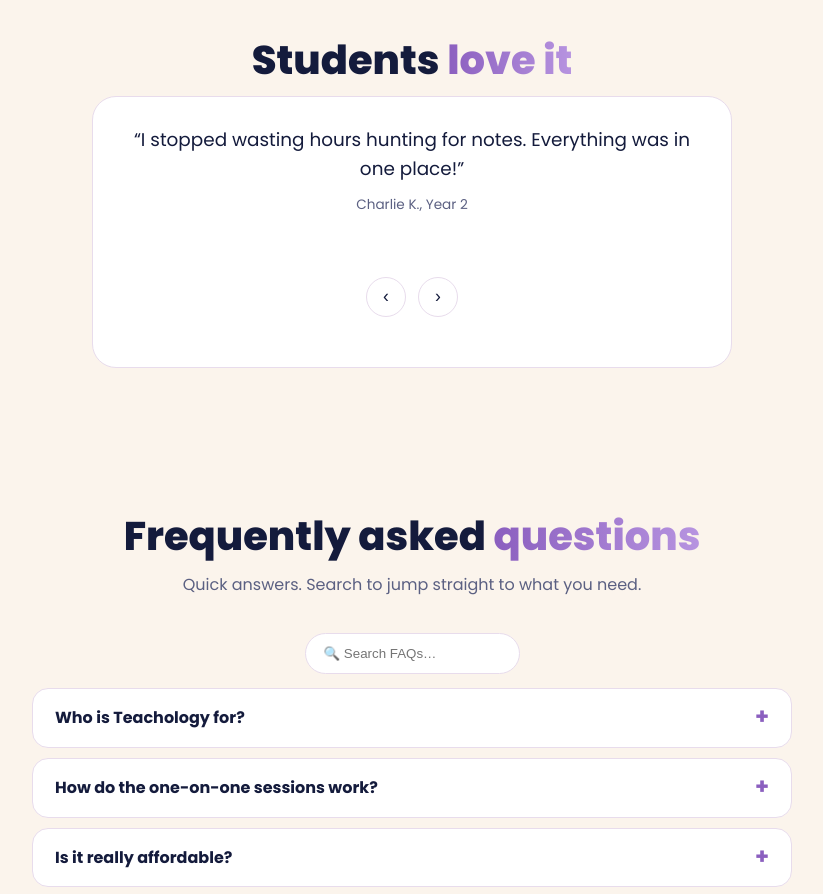
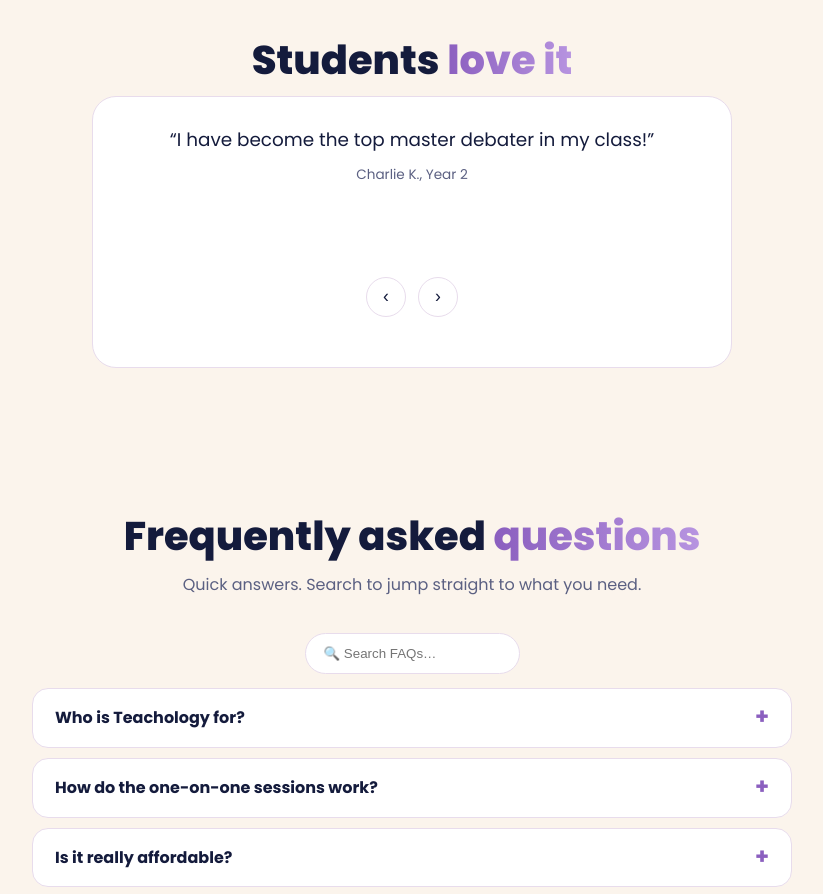
Before and after one commit to teachologytt/teachology, a plain HTML site: page index.html in a window 1280 px wide. Shown: the part 3300-4194 px from the top of the page, without its empty margins (228-1051 px from the left). Drawn offline with Linux system fonts and the light colour scheme.

Commit message:
Update reviews section with new testimonials

```diff
--- a/index.html
+++ b/index.html
@@ -106,9 +106,9 @@ const SITE = {
     { plan: "Excel", cost: "$400", per: "per month", feats: ["Everything in Scholar", "Weekly 1-on-1 online session", "Personal study plan", "Priority exam-week help"] }
   ],
   reviews: [
-    ["I stopped wasting hours hunting for notes. Everything was in one place!", "Charlie K., Year 2"],
-    ["My tutor showed me how to study properly. My GPA jumped a full grade.", "Tom P., Year 3"],
-    ["The videos made hard topics finally click, and it’s so affordable.", "Heidi Vanessa Balbickram (mother of triplets), Year 1"]
+    ["I have become the top master debater in my class!", "Charlie K., Year 2"],
+    ["yo.", "gurt, Year 3"],
+    ["The app is so good, I'm thinking of having more kids just to give them customers!!", "Heidi Vanessa Balbickram (mother of triplets), Year 1"]
   ],
   faqs: [
     ["Who is Teachology for?", "University students who want extra help with their courses, from first-years adjusting to independent study to final-years chasing a higher GPA."],
```
